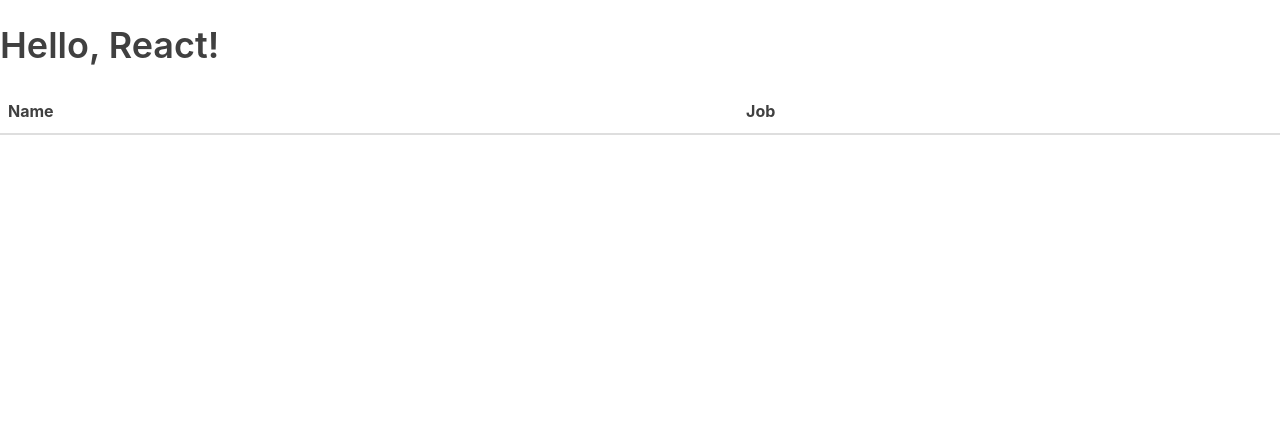
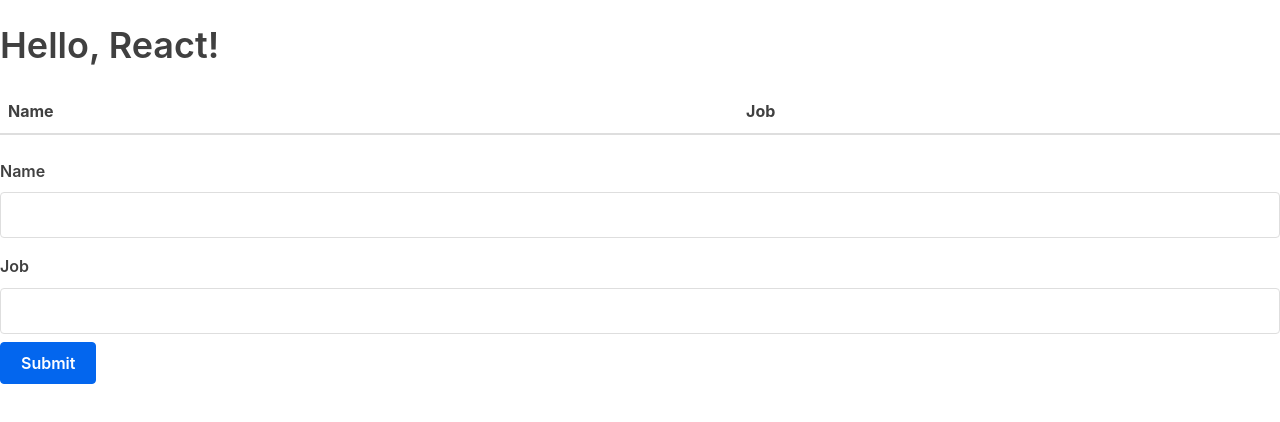
Before and after one commit to cprghunter/307-React-App-Part-2, a React (Create React App) app: page / in a window 1280 px wide. Shown: the top 422 px of the page. Built offline with nearby package versions, Linux system fonts and the light colour scheme.

Commit message:
finished input support to table

```diff
--- a/src/App.js
+++ b/src/App.js
@@ -12,6 +12,7 @@ class App extends Component {
             <div className="App">
                 <h1>Hello, React!</h1>
                 <Table characterData={characters} removeCharacter={this.removeCharacter} />
+                <Form handleSubmit={this.handleSubmit} />
             </div>
         )
     }
@@ -28,6 +29,12 @@ class App extends Component {
     }
 
 
+
+    handleSubmit = character => {
+      this.setState({ characters: [...this.state.characters, character] })
+    }
+
+
 }
 
 export default App
--- a/src/Form.js
+++ b/src/Form.js
@@ -36,9 +36,19 @@ class Form extends Component {
             id="job"
             value={job}
             onChange={this.handleChange} />
+            <input type="button" value="Submit" onClick={this.submitForm} />
         </form>
+
       );
     }
+
+
+    submitForm = () => {
+      this.props.handleSubmit(this.state)
+      this.setState(this.initialState)
+    }
+
+
 
 }
 
```
